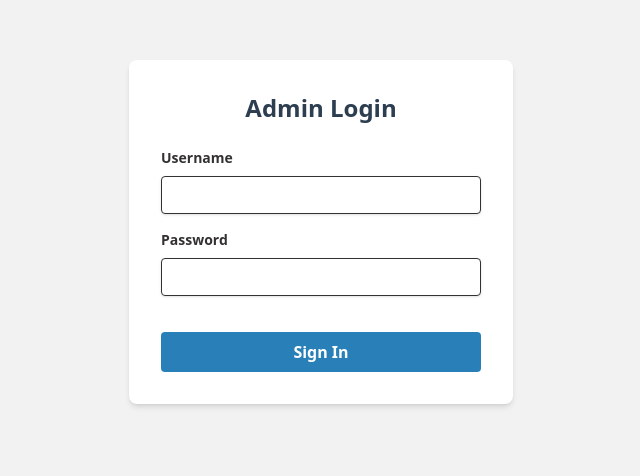
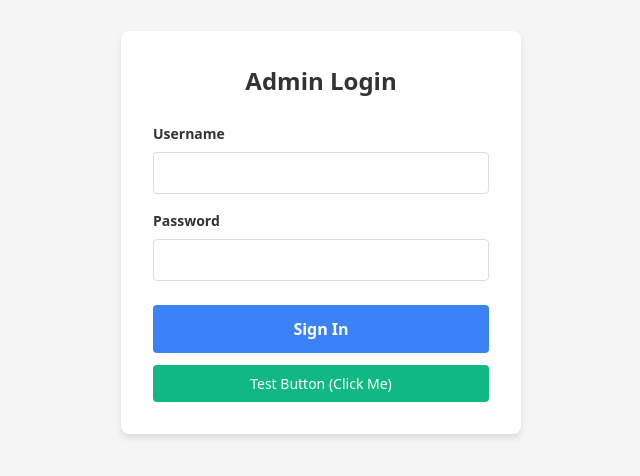
Before and after one commit to zhangyue1723/Mypage20250625, a Next.js app: page /admin/login in a window 1280 px wide. Shown: the part 168-644 px from the top of the page, without its empty margins (319-959 px from the left). Built offline with nearby package versions, Linux system fonts and the light colour scheme.

Commit message:
Fix login page: remove Tailwind CSS, add debugging and test button

```diff
--- a/src/app/admin/login/page.tsx
+++ b/src/app/admin/login/page.tsx
@@ -7,11 +7,15 @@ export default function LoginPage() {
   const [username, setUsername] = useState('');
   const [password, setPassword] = useState('');
   const [error, setError] = useState('');
+  const [isLoading, setIsLoading] = useState(false);
   const router = useRouter();
 
   const handleSubmit = async (e: React.FormEvent) => {
     e.preventDefault();
     setError('');
+    setIsLoading(true);
+
+    console.log('Form submitted with:', { username, password });
 
     try {
       const res = await fetch('/api/auth/login', {
@@ -22,36 +26,74 @@ export default function LoginPage() {
         body: JSON.stringify({ username, password }),
       });
 
+      console.log('Response status:', res.status);
+
       if (!res.ok) {
         const data = await res.json();
         throw new Error(data.error || 'Login failed');
       }
 
-      // No longer need to handle the token here, it's in an httpOnly cookie.
-      // const { token } = await res.json();
-      // localStorage.setItem('token', token);
-
+      console.log('Login successful, redirecting...');
       router.push('/admin/dashboard');
 
     } catch (err: any) {
+      console.error('Login error:', err);
       setError(err.message);
+    } finally {
+      setIsLoading(false);
     }
   };
 
+  const handleTestClick = () => {
+    console.log('Test button clicked!');
+    alert('Button click works!');
+  };
+
   return (
-    <div className="flex items-center justify-center min-h-screen bg-bg-sidebar">
+    <div style={{
+      display: 'flex',
+      alignItems: 'center',
+      justifyContent: 'center',
+      minHeight: '100vh',
+      backgroundColor: '#f5f5f5'
+    }}>
       <form
         onSubmit={handleSubmit}
-        className="p-8 bg-bg-main rounded-lg shadow-md w-full max-w-sm"
+        style={{
+          padding: '32px',
+          backgroundColor: 'white',
+          borderRadius: '8px',
+          boxShadow: '0 4px 6px rgba(0, 0, 0, 0.1)',
+          width: '100%',
+          maxWidth: '400px'
+        }}
       >
-        <h1 className="text-2xl font-bold mb-6 text-center text-text-heading">
+        <h1 style={{
+          fontSize: '24px',
+          fontWeight: 'bold',
+          marginBottom: '24px',
+          textAlign: 'center',
+          color: '#333'
+        }}>
           Admin Login
         </h1>
-        {error && <p className="text-red-500 text-center mb-4">{error}</p>}
-        <div className="mb-4">
+
+        {error && (
+          <p style={{ color: 'red', textAlign: 'center', marginBottom: '16px' }}>
+            {error}
+          </p>
+        )}
+
+        <div style={{ marginBottom: '16px' }}>
           <label
             htmlFor="username"
-            className="block text-text-main text-sm font-bold mb-2"
+            style={{
+              display: 'block',
+              color: '#333',
+              fontSize: '14px',
+              fontWeight: 'bold',
+              marginBottom: '8px'
+            }}
           >
             Username
           </label>
@@ -60,14 +102,27 @@ export default function LoginPage() {
             id="username"
             value={username}
             onChange={(e) => setUsername(e.target.value)}
-            className="shadow appearance-none border rounded w-full py-2 px-3 text-text-main leading-tight focus:outline-none focus:shadow-outline"
+            style={{
+              width: '100%',
+              padding: '8px 12px',
+              border: '1px solid #ddd',
+              borderRadius: '4px',
+              fontSize: '16px'
+            }}
             required
           />
         </div>
-        <div className="mb-6">
+
+        <div style={{ marginBottom: '24px' }}>
           <label
             htmlFor="password"
-            className="block text-text-main text-sm font-bold mb-2"
+            style={{
+              display: 'block',
+              color: '#333',
+              fontSize: '14px',
+              fontWeight: 'bold',
+              marginBottom: '8px'
+            }}
           >
             Password
           </label>
@@ -76,18 +131,52 @@ export default function LoginPage() {
             id="password"
             value={password}
             onChange={(e) => setPassword(e.target.value)}
-            className="shadow appearance-none border rounded w-full py-2 px-3 text-text-main mb-3 leading-tight focus:outline-none focus:shadow-outline"
+            style={{
+              width: '100%',
+              padding: '8px 12px',
+              border: '1px solid #ddd',
+              borderRadius: '4px',
+              fontSize: '16px'
+            }}
             required
           />
         </div>
-        <div className="flex items-center justify-between">
-          <button
-            type="submit"
-            className="bg-brand-blue hover:bg-blue-700 text-white font-bold py-2 px-4 rounded focus:outline-none focus:shadow-outline w-full"
-          >
-            Sign In
-          </button>
-        </div>
+
+        <button
+          type="submit"
+          disabled={isLoading}
+          style={{
+            width: '100%',
+            padding: '12px',
+            backgroundColor: isLoading ? '#ccc' : '#3b82f6',
+            color: 'white',
+            fontWeight: 'bold',
+            border: 'none',
+            borderRadius: '4px',
+            fontSize: '16px',
+            cursor: isLoading ? 'not-allowed' : 'pointer',
+            marginBottom: '12px'
+          }}
+        >
+          {isLoading ? 'Signing In...' : 'Sign In'}
+        </button>
+
+        <button
+          type="button"
+          onClick={handleTestClick}
+          style={{
+            width: '100%',
+            padding: '8px',
+            backgroundColor: '#10b981',
+            color: 'white',
+            border: 'none',
+            borderRadius: '4px',
+            fontSize: '14px',
+            cursor: 'pointer'
+          }}
+        >
+          Test Button (Click Me)
+        </button>
       </form>
     </div>
   );
```
